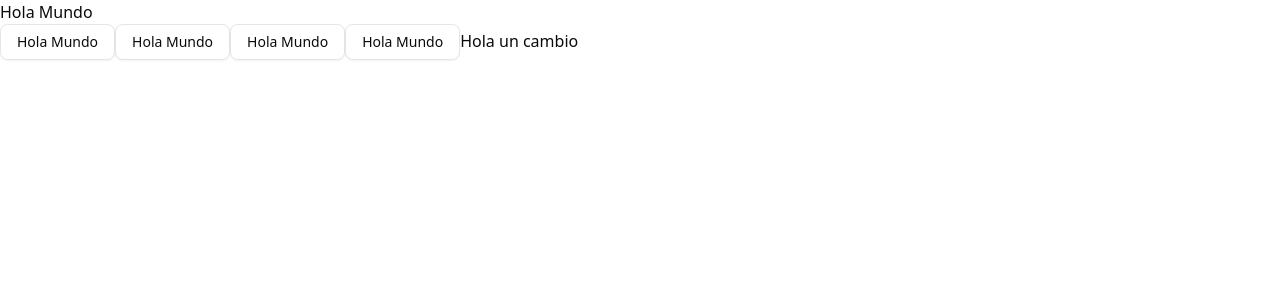
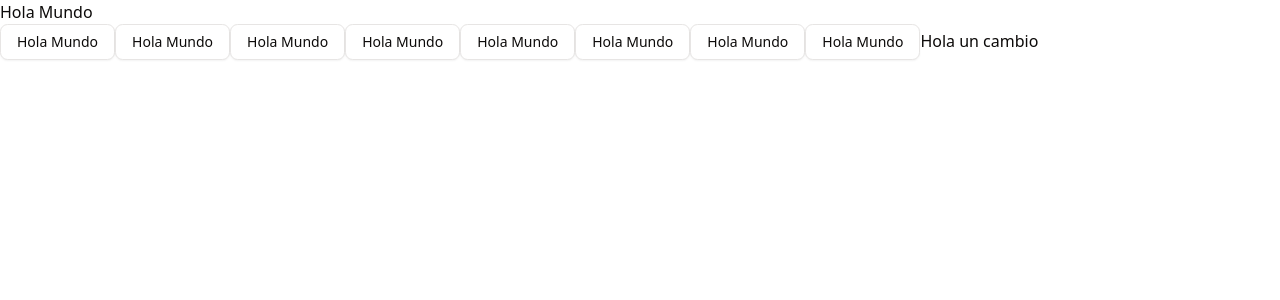
Before and after one commit to No-Country-simulation/C24-38-t-Webapp, a React (Vite) app in the folder client/: page / in a window 1280 px wide. Shown: the top 300 px of the page. Built offline with nearby package versions, Linux system fonts and the light colour scheme.

Commit message:
Add changes

```diff
--- a/client/src/App.tsx
+++ b/client/src/App.tsx
@@ -17,6 +17,18 @@ export default function App() {
       <Button variant="outline">
         Hola Mundo
       </Button>
+      <Button variant="outline">
+        Hola Mundo
+      </Button>
+      <Button variant="outline">
+        Hola Mundo
+      </Button>
+      <Button variant="outline">
+        Hola Mundo
+      </Button>
+      <Button variant="outline">
+        Hola Mundo
+      </Button>
       Hola un cambio
     </Fragment>
   )
```
